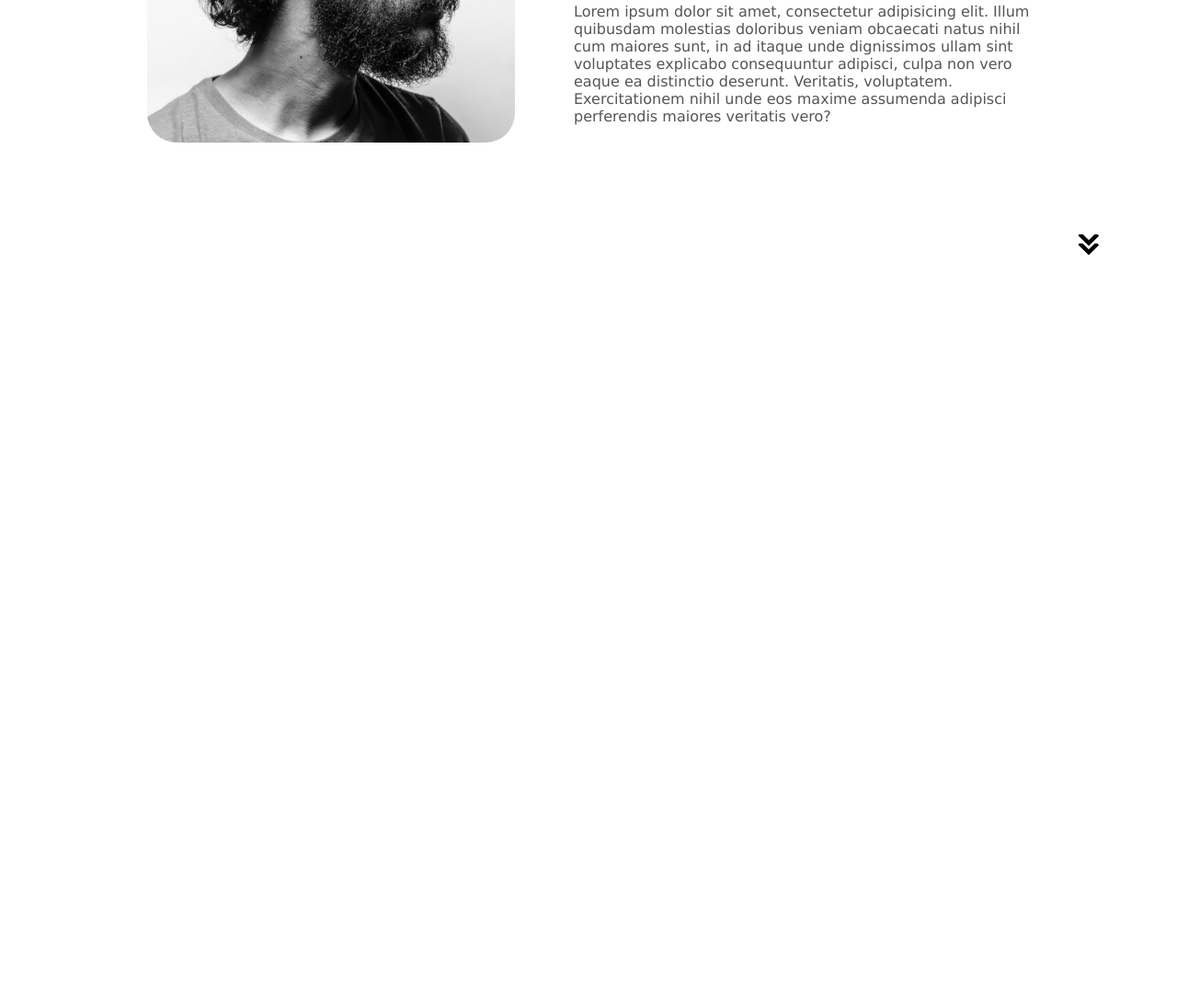
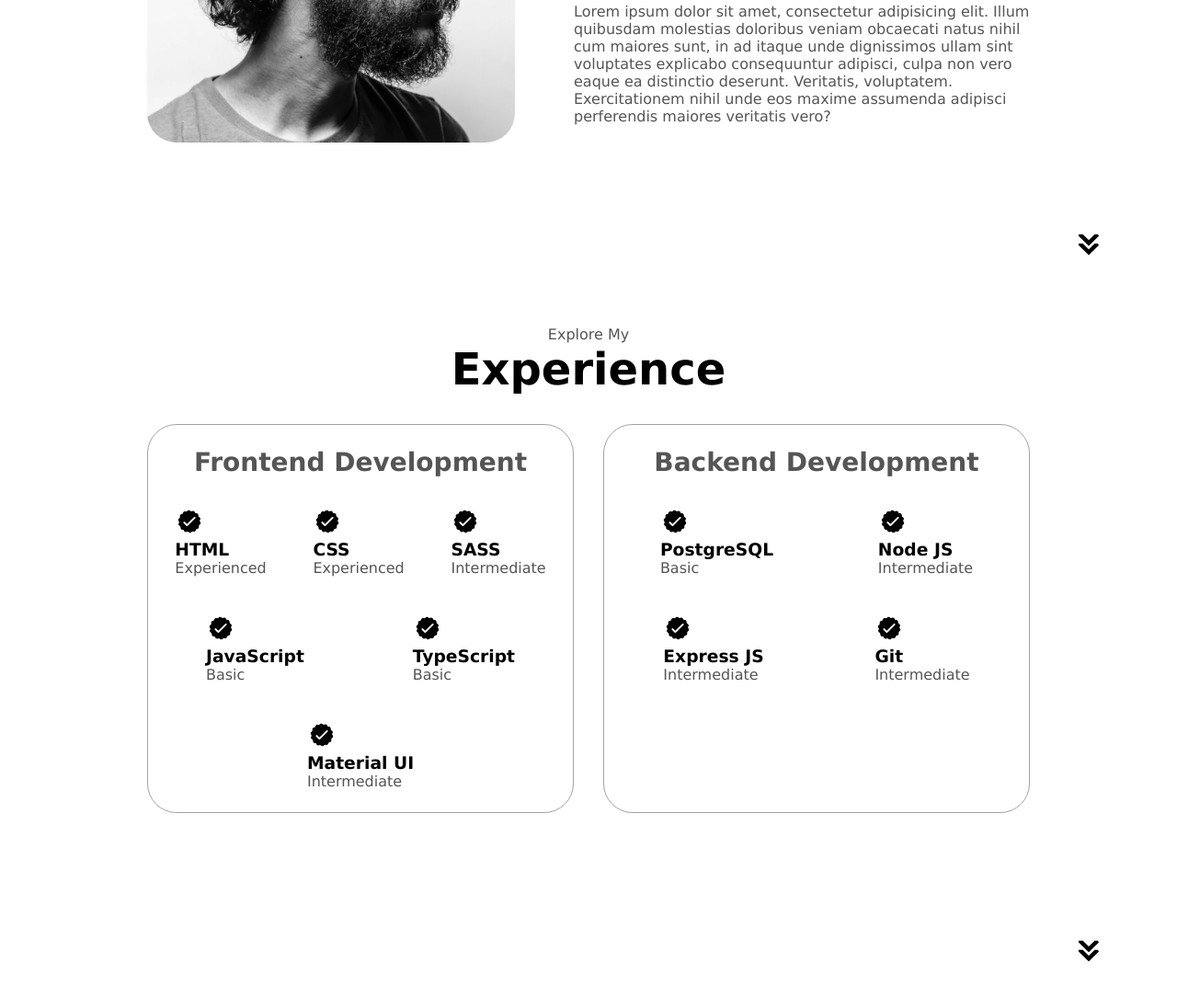
Before and after one commit to hwoolford/responsive-web-tutorial, a plain HTML site: page index.html in a window 1280 px wide. Shown: the part 1222-2306 px from the top of the page at 92% size. Before the commit the page ends 1544 px from the top, so only its background shows below. Drawn offline with Linux system fonts and the light colour scheme.

Commit message:
added the experience section

```diff
--- a/index.html
+++ b/index.html
@@ -81,6 +81,95 @@
     </div>
     <img src="./assets/arrow.png" alt="Arrow icon" class="icon arrow" onclick="location.href='./#experience'"/>
 </section>
+<section id="experience">
+    <p class="section__text__p1">Explore My</p>
+    <h1 class="title">Experience</h1>
+    <div class="experience-details-container">
+        <div class="about-containers">
+            <div class="details-container">
+                <h2 class="experience-sub-title">Frontend Development</h2>
+                <div class="article-container">
+                    <article>
+                        <img src="./assets/checkmark.png" alt="Experience icon" class="icon"/>
+                        <div>
+                            <h3>HTML</h3>
+                            <p>Experienced</p>
+                        </div>
+                    </article>
+                    <article>
+                        <img src="./assets/checkmark.png" alt="Experience icon" class="icon"/>
+                        <div>
+                            <h3>CSS</h3>
+                            <p>Experienced</p>
+                        </div>
+                    </article>
+                    <article>
+                        <img src="./assets/checkmark.png" alt="Experience icon" class="icon"/>
+                        <div>
+                            <h3>SASS</h3>
+                            <p>Intermediate</p>
+                        </div>
+                    </article>
+                    <article>
+                        <img src="./assets/checkmark.png" alt="Experience icon" class="icon"/>
+                        <div>
+                            <h3>JavaScript</h3>
+                            <p>Basic</p>
+                        </div>
+                    </article>
+                    <article>
+                        <img src="./assets/checkmark.png" alt="Experience icon" class="icon"/>
+                        <div>
+                            <h3>TypeScript</h3>
+                            <p>Basic</p>
+                        </div>
+                    </article>
+                    <article>
+                        <img src="./assets/checkmark.png" alt="Experience icon" class="icon"/>
+                        <div>
+                            <h3>Material UI</h3>
+                            <p>Intermediate</p>
+                        </div>
+                    </article>
+                </div>
+            </div>
+            <div class="details-container">
+                <h2 class="experience-sub-title">Backend Development</h2>
+                <div class="article-container">
+                    <article>
+                        <img src="./assets/checkmark.png" alt="Experience icon" class="icon"/>
+                        <div>
+                            <h3>PostgreSQL</h3>
+                            <p>Basic</p>
+                        </div>
+                    </article>
+                    <article>
+                        <img src="./assets/checkmark.png" alt="Experience icon" class="icon"/>
+                        <div>
+                            <h3>Node JS</h3>
+                            <p>Intermediate</p>
+                        </div>
+                    </article>
+                    <article>
+                        <img src="./assets/checkmark.png" alt="Experience icon" class="icon"/>
+                        <div>
+                            <h3>Express JS</h3>
+                            <p>Intermediate</p>
+                        </div>
+                    </article>
+                    <article>
+                        <img src="./assets/checkmark.png" alt="Experience icon" class="icon"/>
+                        <div>
+                            <h3>Git</h3>
+                            <p>Intermediate</p>
+                        </div>
+                    </article>
+                </div>
+            </div>
+        </div>
+    </div>
+    <img src="./assets/arrow.png" alt="Arrow icon" class="icon arrow" onclick="location.href='./#projects'"/>
+</section>
    <script src="script.js"></script>
 </body>
 </html>
--- a/style.css
+++ b/style.css
@@ -301,3 +301,42 @@ gap: 1rem;
     width: 400px;
     margin: auto 0;
 }
+
+/*EXPERIENCE SECTION */
+
+#experience {
+    position: relative;
+}
+
+.experience-sub-title {
+    color: #555;
+    font-weight: 600;
+    font-size: 1.75rem;
+    margin-bottom: 2rem;
+}
+
+.experience-details-container {
+    display: flex;
+    justify-content: center;
+    flex-direction: column;
+}
+
+.article-container {
+    display: flex;
+    text-align: initial;
+    flex-wrap: wrap;
+    flex-direction: row;
+    gap: 2.5rem;
+    justify-content: space-around;
+}
+
+.article {
+    display: flex;
+    width: 10rem;
+    justify-content: space-around;
+    gap: 0.5rem;
+}
+
+article .icon {
+    cursor: default;
+}
```
